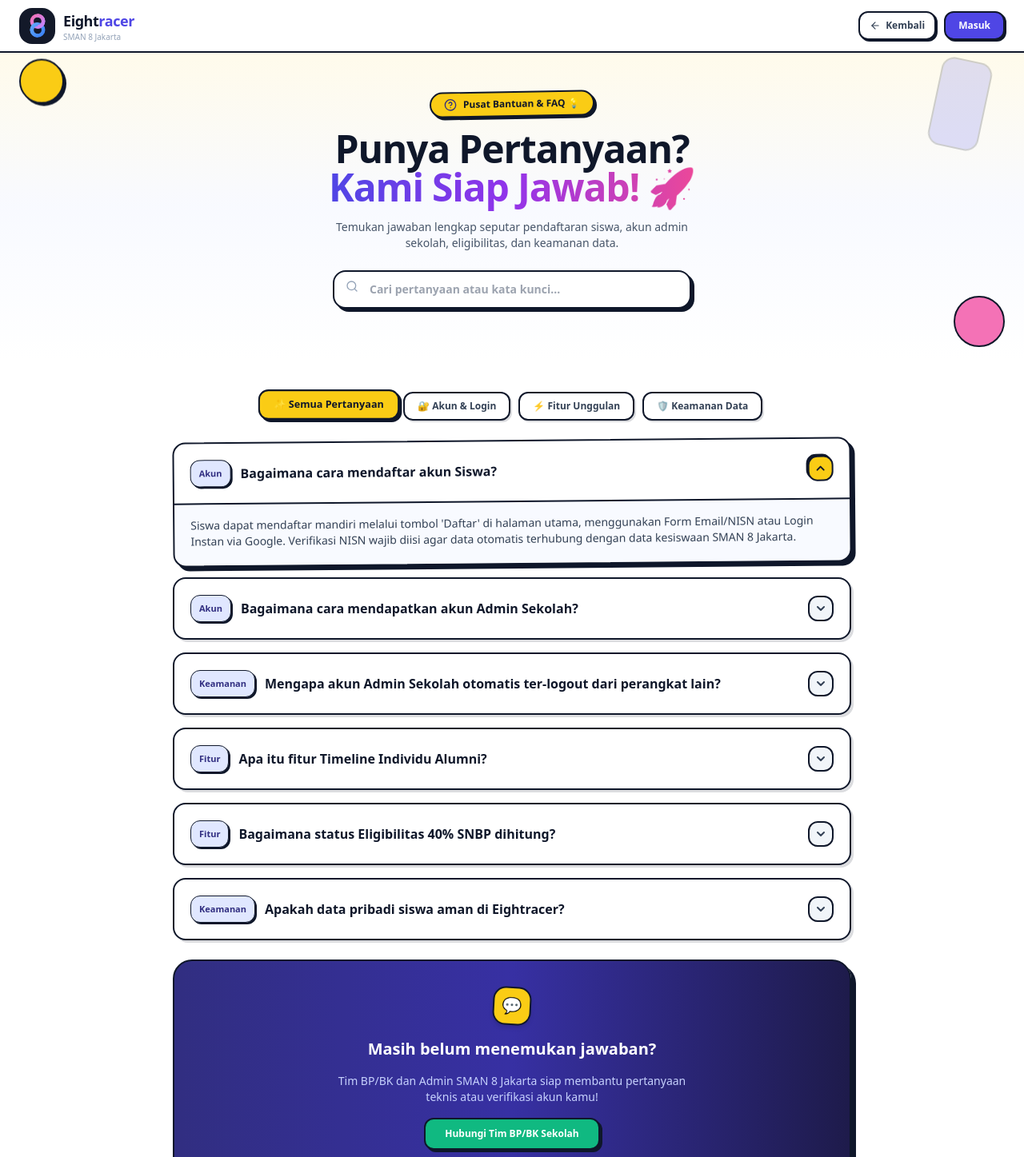
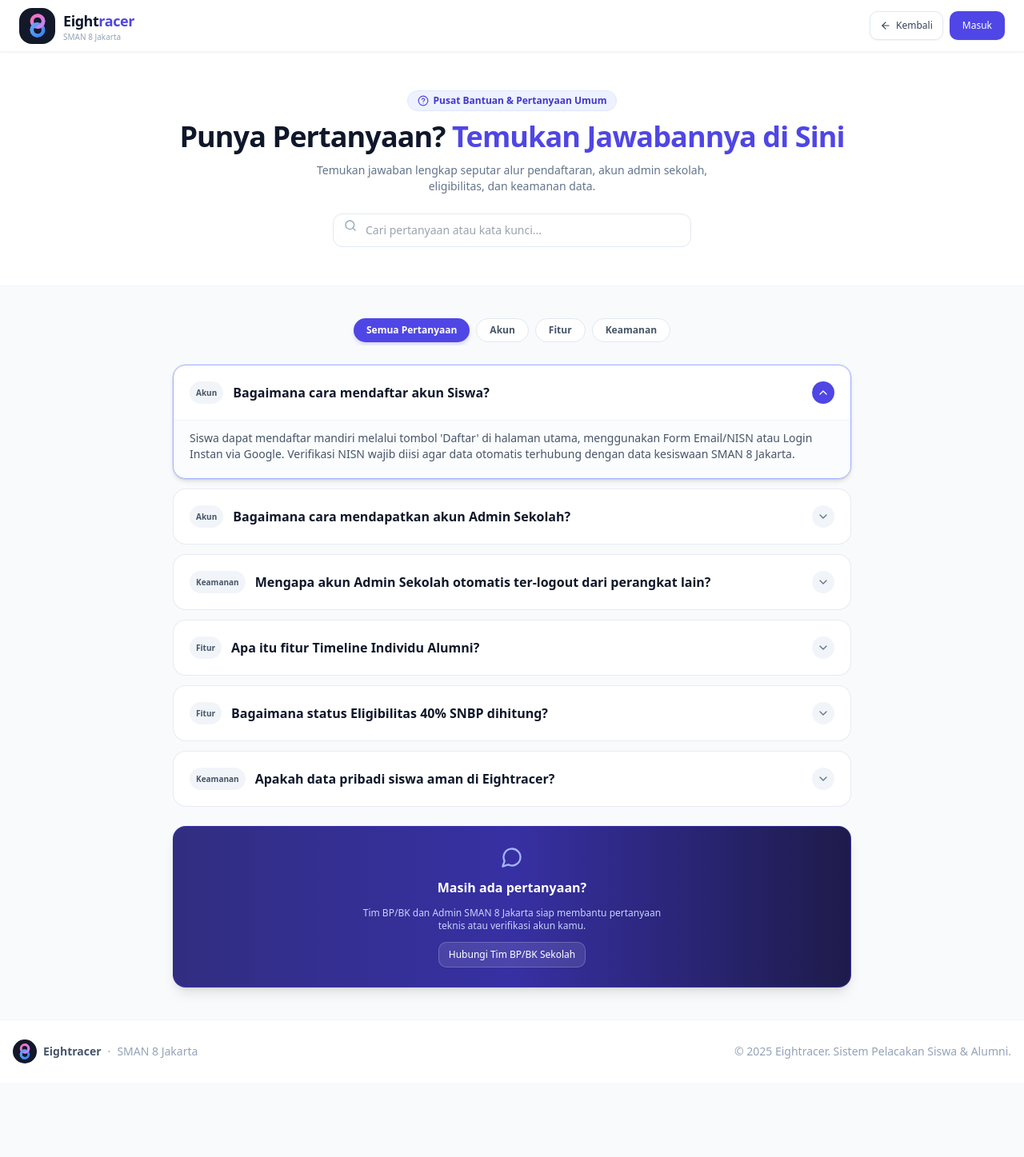
Before and after one commit to ahmadrofiussuud/eightracer, a Next.js app: page /faq in a window 1280 px wide. Shown: the top 1447 px of the page at 80% size. After the commit the page ends 1354 px from the top, so only its background shows below. Built offline with nearby package versions, Linux system fonts and the light colour scheme.

Commit message:
style: seamlessly align FAQ design system with Eightracer clean indigo rounded aesthetic

```diff
--- a/src/app/faq/page.tsx
+++ b/src/app/faq/page.tsx
@@ -2,8 +2,9 @@
 
 import React, { useState } from "react";
 import Link from "next/link";
-import { Search, ChevronDown, HelpCircle, ArrowLeft, ShieldCheck, Key, GraduationCap, MessageCircle, Sparkles } from "lucide-react";
+import { Search, ChevronDown, HelpCircle, ArrowLeft, ShieldCheck, Key, GraduationCap, MessageCircle } from "lucide-react";
 import { Button } from "@/components/ui/button";
+import { Card, CardHeader, CardTitle, CardContent } from "@/components/ui/card";
 import { EightracerLogo } from "@/components/ui/EightracerLogo";
 
 interface FAQItem {
@@ -18,37 +19,37 @@ const faqData: FAQItem[] = [
     id: "1",
     category: "Akun",
     question: "Bagaimana cara mendaftar akun Siswa?",
-    answer: "Siswa dapat mendaftar mandiri melalui tombol 'Daftar' di halaman utama, menggunakan Form Email/NISN atau Login Instan via Google. Verifikasi NISN wajib diisi agar data otomatis terhubung dengan data kesiswaan SMAN 8 Jakarta.",
+    answer: "Siswa dapat mendaftar mandiri melalui tombol 'Daftar' di halaman utama, menggunakan Form Email/NISN atau Login Instan via Google. Verifikasi NISN wajib diisi agar data otomatis terhubung dengan data kesiswaan SMAN 8 Jakarta."
   },
   {
     id: "2",
     category: "Akun",
     question: "Bagaimana cara mendapatkan akun Admin Sekolah?",
-    answer: "Akun Admin Sekolah bersifat tunggal dan disediakan secara khusus oleh pengelola sekolah (tidak melalui pendaftaran mandiri) demi menjaga privasi & keamanan data sensitif seluruh murid.",
+    answer: "Akun Admin Sekolah bersifat tunggal dan disediakan secara khusus oleh pengelola sekolah (tidak melalui pendaftaran mandiri) demi menjaga privasi & keamanan data sensitif seluruh murid."
   },
   {
     id: "3",
     category: "Keamanan",
     question: "Mengapa akun Admin Sekolah otomatis ter-logout dari perangkat lain?",
-    answer: "Untuk menjaga keamanan data tingkat tinggi, Admin Sekolah menerapkan aturan 'Single Device Login'. Jika akun Admin dibuka di perangkat baru, sesi di perangkat sebelumnya otomatis diakhiri.",
+    answer: "Untuk menjaga keamanan data tingkat tinggi, Admin Sekolah menerapkan aturan 'Single Device Login'. Jika akun Admin dibuka di perangkat baru, sesi di perangkat sebelumnya otomatis diakhiri."
   },
   {
     id: "4",
     category: "Fitur",
     question: "Apa itu fitur Timeline Individu Alumni?",
-    answer: "Timeline Individu adalah fitur unggulan yang menampilkan visualisasi kronologis perjalanan siswa sejak bangku SMA, kelulusan, penerimaan PTN, hingga perkembangan IPK dan status KIP-Kuliah per semester di universitas.",
+    answer: "Timeline Individu adalah fitur unggulan yang menampilkan visualisasi kronologis perjalanan siswa sejak bangku SMA, kelulusan, penerimaan PTN, hingga perkembangan IPK dan status KIP-Kuliah per semester di universitas."
   },
   {
     id: "5",
     category: "Fitur",
     question: "Bagaimana status Eligibilitas 40% SNBP dihitung?",
-    answer: "Eligibilitas dihitung secara otomatis berdasarkan pemeringkatan 40% siswa terbaik (Akreditasi A). Kalkulasi menggabungkan bobot nilai rapor semester 1-5 (75%) dan poin portofolio prestasi lomba (25%).",
+    answer: "Eligibilitas dihitung secara otomatis berdasarkan pemeringkatan 40% siswa terbaik (Akreditasi A). Kalkulasi menggabungkan bobot nilai rapor semester 1-5 (75%) dan poin portofolio prestasi lomba (25%)."
   },
   {
     id: "6",
     category: "Keamanan",
     question: "Apakah data pribadi siswa aman di Eightracer?",
-    answer: "Ya, seluruh data dilindungi dengan kontrol akses berbasis peran (RBAC). Data finansial dan kontak pribadi alumni disembunyikan dari publik/siswa lain dan hanya dapat diakses oleh Admin Sekolah.",
+    answer: "Ya, seluruh data dilindungi dengan kontrol akses berbasis peran (RBAC). Data finansial dan kontak pribadi alumni disembunyikan dari publik/siswa lain dan hanya dapat diakses oleh Admin Sekolah."
   }
 ];
 
@@ -65,9 +66,9 @@ export default function FAQPage() {
   });
 
   return (
-    <div className="min-h-screen bg-white text-slate-800 flex flex-col overflow-x-hidden">
-      {/* Header Navbar */}
-      <header className="sticky top-0 z-30 bg-white border-b-2 border-slate-900 shadow-sm">
+    <div className="min-h-screen bg-slate-50 text-slate-800 flex flex-col overflow-x-hidden">
+      {/* Header */}
+      <header className="sticky top-0 z-30 bg-white border-b border-slate-100 shadow-sm">
         <div className="max-w-7xl mx-auto px-4 sm:px-6 h-16 flex items-center justify-between">
           <Link href="/" className="flex items-center gap-2.5">
             <EightracerLogo size={36} withBackground />
@@ -78,15 +79,14 @@ export default function FAQPage() {
               <span className="text-[10px] text-slate-400 font-medium">SMAN 8 Jakarta</span>
             </div>
           </Link>
-
-          <div className="flex items-center gap-2.5">
+          <div className="flex items-center gap-2">
             <Link href="/">
-              <Button variant="outline" size="sm" className="text-xs border-2 border-slate-900 font-bold gap-1.5 h-9 rounded-xl shadow-[2px_2px_0px_0px_rgba(15,23,42,1)]">
+              <Button variant="outline" size="sm" className="text-xs border-slate-200 gap-1.5 h-9">
                 <ArrowLeft className="w-3.5 h-3.5" /> Kembali
               </Button>
             </Link>
             <Link href="/login">
-              <Button size="sm" className="bg-indigo-600 hover:bg-indigo-700 text-white font-bold text-xs h-9 px-4 rounded-xl border-2 border-slate-900 shadow-[2px_2px_0px_0px_rgba(15,23,42,1)]">
+              <Button size="sm" className="bg-indigo-600 hover:bg-indigo-700 text-white text-xs h-9 px-4">
                 Masuk
               </Button>
             </Link>
@@ -94,102 +94,85 @@ export default function FAQPage() {
         </div>
       </header>
 
-      {/* Hero FAQ Section */}
-      <section className="relative bg-gradient-to-b from-amber-50 via-indigo-50/40 to-white pt-12 pb-16 overflow-hidden">
-        {/* Playful Floating Shapes */}
-        <div className="absolute top-4 left-6 w-14 h-14 rounded-full bg-yellow-400 border-2 border-slate-900 shadow-[3px_3px_0px_0px_rgba(15,23,42,1)] animate-bounce pointer-events-none" style={{ animationDuration: "3.5s" }} />
-        <div className="absolute top-2 right-12 w-16 h-28 rounded-2xl bg-indigo-500 border-2 border-slate-900 rotate-12 opacity-20 pointer-events-none" />
-        <div className="absolute bottom-4 right-6 w-16 h-16 rounded-full bg-pink-400 border-2 border-slate-900 pointer-events-none" />
-
-        <div className="max-w-4xl mx-auto px-4 sm:px-6 text-center relative z-10 space-y-4">
-          <span className="inline-flex items-center gap-2 text-xs font-black text-slate-900 bg-yellow-400 border-2 border-slate-900 rounded-full px-4 py-1.5 shadow-[3px_3px_0px_0px_rgba(15,23,42,1)] -rotate-1">
-            <HelpCircle className="w-4 h-4 text-indigo-900" /> Pusat Bantuan & FAQ 💡
+      {/* Hero Section */}
+      <section className="bg-white border-b border-slate-100 py-12 relative overflow-hidden">
+        <div className="max-w-4xl mx-auto px-4 sm:px-6 text-center space-y-3 relative z-10">
+          <span className="inline-flex items-center gap-1.5 px-3 py-1 rounded-full bg-indigo-50 border border-indigo-100 text-indigo-700 text-xs font-semibold">
+            <HelpCircle className="w-3.5 h-3.5 text-indigo-600" /> Pusat Bantuan & Pertanyaan Umum
           </span>
-
-          <h1 className="text-3xl sm:text-5xl font-black text-slate-900 tracking-tight leading-tight">
-            Punya Pertanyaan? <br />
-            <span className="bg-gradient-to-r from-indigo-600 via-purple-600 to-pink-500 bg-clip-text text-transparent font-black">
-              Kami Siap Jawab! 🚀
-            </span>
+          <h1 className="text-3xl sm:text-4xl font-extrabold text-slate-900 tracking-tight">
+            Punya Pertanyaan? <span className="text-indigo-600">Temukan Jawabannya di Sini</span>
           </h1>
-
-          <p className="text-xs sm:text-sm font-medium text-slate-600 max-w-md mx-auto">
-            Temukan jawaban lengkap seputar pendaftaran siswa, akun admin sekolah, eligibilitas, dan keamanan data.
+          <p className="text-xs sm:text-sm text-slate-500 max-w-lg mx-auto leading-relaxed">
+            Temukan jawaban lengkap seputar alur pendaftaran, akun admin sekolah, eligibilitas, dan keamanan data.
           </p>
 
           {/* Search Bar */}
-          <div className="relative max-w-md mx-auto pt-2">
-            <Search className="absolute left-4 top-1/2 -translate-y-1/2 w-4 h-4 text-slate-400" />
+          <div className="relative max-w-md mx-auto pt-3">
+            <Search className="absolute left-3.5 top-1/2 -translate-y-1/2 w-4 h-4 text-slate-400" />
             <input
               type="text"
               value={searchQuery}
               onChange={(e) => setSearchQuery(e.target.value)}
               placeholder="Cari pertanyaan atau kata kunci..."
-              className="w-full pl-11 pr-4 py-3 text-xs sm:text-sm font-bold bg-white border-2 border-slate-900 rounded-2xl shadow-[4px_4px_0px_0px_rgba(15,23,42,1)] focus:outline-none focus:ring-2 focus:ring-indigo-500"
+              className="w-full pl-10 pr-4 py-2.5 text-xs sm:text-sm bg-white border border-slate-200 rounded-xl shadow-xs focus:outline-none focus:ring-2 focus:ring-indigo-500/20 focus:border-indigo-500"
             />
           </div>
         </div>
       </section>
 
-      {/* Main Accordion Content */}
       <main className="flex-1 max-w-4xl w-full mx-auto px-4 sm:px-6 py-10 space-y-6">
-        {/* Category Filter Pills */}
-        <div className="flex flex-wrap justify-center gap-2.5">
-          {[
-            { id: "ALL", label: "✨ Semua Pertanyaan" },
-            { id: "Akun", label: "🔐 Akun & Login" },
-            { id: "Fitur", label: "⚡ Fitur Unggulan" },
-            { id: "Keamanan", label: "🛡️ Keamanan Data" },
-          ].map((c) => (
+        {/* Category Tabs */}
+        <div className="flex justify-center gap-2 overflow-x-auto pb-1">
+          {["ALL", "Akun", "Fitur", "Keamanan"].map((cat) => (
             <button
-              key={c.id}
-              onClick={() => setSelectedCategory(c.id)}
-              className={`px-4 py-2 rounded-xl text-xs font-black border-2 border-slate-900 transition-all duration-150 cursor-pointer ${
-                selectedCategory === c.id
-                  ? "bg-yellow-400 text-slate-900 shadow-[3px_3px_0px_0px_rgba(15,23,42,1)] -translate-y-0.5 scale-105"
-                  : "bg-white text-slate-700 hover:bg-slate-100 shadow-[2px_2px_0px_0px_rgba(15,23,42,0.15)]"
+              key={cat}
+              onClick={() => setSelectedCategory(cat)}
+              className={`px-4 py-1.5 rounded-full text-xs font-semibold transition-all cursor-pointer ${
+                selectedCategory === cat
+                  ? "bg-indigo-600 text-white shadow-md shadow-indigo-500/20"
+                  : "bg-white text-slate-600 hover:bg-slate-100 border border-slate-200 shadow-2xs"
               }`}
             >
-              {c.label}
+              {cat === "ALL" ? "Semua Pertanyaan" : cat}
             </button>
           ))}
         </div>
 
-        {/* Accordion Cards */}
-        <div className="space-y-4">
+        {/* FAQ Accordion List */}
+        <div className="space-y-3">
           {filteredFaqs.length === 0 ? (
-            <div className="p-12 text-center text-slate-500 text-xs font-bold bg-slate-50 rounded-2xl border-2 border-slate-900 shadow-[3px_3px_0px_0px_rgba(15,23,42,1)]">
-              Tidak ada pertanyaan yang cocok dengan pencarian Anda.
-            </div>
+            <Card className="p-8 text-center text-slate-400 text-xs">
+              Tidak ada pertanyaan yang sesuai dengan pencarian.
+            </Card>
           ) : (
             filteredFaqs.map((faq) => {
               const isOpen = openId === faq.id;
               return (
                 <div
                   key={faq.id}
-                  className={`rounded-2xl border-2 border-slate-900 transition-all duration-200 overflow-hidden ${
+                  className={`rounded-2xl border transition-all duration-200 overflow-hidden bg-white ${
                     isOpen
-                      ? "bg-white shadow-[5px_5px_0px_0px_rgba(15,23,42,1)] rotate-[-0.5deg]"
-                      : "bg-white hover:bg-slate-50/80 shadow-[3px_3px_0px_0px_rgba(15,23,42,0.15)] hover:shadow-[4px_4px_0px_0px_rgba(15,23,42,1)]"
+                      ? "border-indigo-300 shadow-md ring-1 ring-indigo-500/10"
+                      : "border-slate-200/80 hover:border-indigo-200 shadow-xs hover:shadow-sm"
                   }`}
                 >
                   <button
                     onClick={() => setOpenId(isOpen ? null : faq.id)}
-                    className="w-full p-5 text-left flex items-center justify-between gap-4 font-black text-slate-900 text-sm sm:text-base cursor-pointer"
+                    className="w-full p-4 sm:p-5 text-left flex items-center justify-between gap-4 font-bold text-slate-900 text-sm sm:text-base cursor-pointer"
                   >
                     <div className="flex items-center gap-3">
-                      <span className="px-2.5 py-1 text-[11px] font-black rounded-lg border border-slate-900 bg-indigo-100 text-indigo-900 shadow-[2px_2px_0px_0px_rgba(15,23,42,1)]">
+                      <span className="px-2 py-0.5 text-[10px] font-semibold rounded-full bg-slate-100 text-slate-600">
                         {faq.category}
                       </span>
                       <span>{faq.question}</span>
                     </div>
-                    <div className={`w-8 h-8 rounded-xl border-2 border-slate-900 flex items-center justify-center font-black transition-transform ${isOpen ? "bg-yellow-400 text-slate-900 rotate-180 shadow-[2px_2px_0px_0px_rgba(15,23,42,1)]" : "bg-slate-100 text-slate-700"}`}>
-                      <ChevronDown className="w-4 h-4 stroke-[3]" />
+                    <div className={`w-7 h-7 rounded-full flex items-center justify-center transition-transform ${isOpen ? "bg-indigo-600 text-white rotate-180" : "bg-slate-100 text-slate-500"}`}>
+                      <ChevronDown className="w-4 h-4" />
                     </div>
                   </button>
-
                   {isOpen && (
-                    <div className="px-5 pb-5 text-xs sm:text-sm text-slate-700 font-medium leading-relaxed border-t-2 border-slate-900 bg-indigo-50/40 pt-4">
+                    <div className="px-5 pb-5 text-xs sm:text-sm text-slate-600 leading-relaxed border-t border-slate-100 bg-slate-50/50 pt-3">
                       {faq.answer}
                     </div>
                   )}
@@ -199,27 +182,25 @@ export default function FAQPage() {
           )}
         </div>
 
-        {/* Fun Contact Banner */}
-        <div className="p-8 bg-gradient-to-r from-indigo-900 via-indigo-800 to-indigo-950 text-white text-center space-y-4 rounded-3xl border-2 border-slate-900 shadow-[6px_6px_0px_0px_rgba(15,23,42,1)] relative overflow-hidden">
-          <div className="w-12 h-12 rounded-2xl bg-yellow-400 text-slate-900 flex items-center justify-center mx-auto font-black text-xl shadow-md rotate-3 border-2 border-slate-900">
-            💬
-          </div>
-          <h3 className="font-black text-xl">Masih belum menemukan jawaban?</h3>
-          <p className="text-xs sm:text-sm text-indigo-200 max-w-md mx-auto">
-            Tim BP/BK dan Admin SMAN 8 Jakarta siap membantu pertanyaan teknis atau verifikasi akun kamu!
+        {/* Contact CTA */}
+        <Card className="p-6 bg-gradient-to-r from-indigo-900 via-indigo-800 to-indigo-950 text-white text-center space-y-3 rounded-2xl shadow-lg border border-indigo-700/50">
+          <MessageCircle className="w-7 h-7 text-indigo-300 mx-auto" />
+          <h3 className="font-bold text-base">Masih ada pertanyaan?</h3>
+          <p className="text-xs text-indigo-200 max-w-sm mx-auto">
+            Tim BP/BK dan Admin SMAN 8 Jakarta siap membantu pertanyaan teknis atau verifikasi akun kamu.
           </p>
-          <Button className="bg-emerald-500 hover:bg-emerald-600 text-white font-black text-xs h-10 px-6 rounded-xl border-2 border-slate-900 shadow-[3px_3px_0px_0px_rgba(15,23,42,1)] gap-2">
+          <Button variant="outline" size="sm" className="bg-white/10 hover:bg-white/20 border-white/20 text-white text-xs">
             Hubungi Tim BP/BK Sekolah
           </Button>
-        </div>
+        </Card>
       </main>
 
       {/* Footer */}
-      <footer className="border-t-2 border-slate-900 bg-white py-6">
-        <div className="max-w-7xl mx-auto px-4 flex flex-col sm:flex-row items-center justify-between gap-3 text-sm text-slate-500 font-semibold">
+      <footer className="border-t border-slate-100 bg-white py-6">
+        <div className="max-w-7xl mx-auto px-4 flex flex-col sm:flex-row items-center justify-between gap-3 text-sm text-slate-400">
           <div className="flex items-center gap-2">
             <EightracerLogo size={24} withBackground />
-            <span className="font-bold text-slate-800">Eightracer</span>
+            <span className="font-semibold text-slate-600">Eightracer</span>
             <span>·</span>
             <span>SMAN 8 Jakarta</span>
           </div>
--- a/src/app/page.tsx
+++ b/src/app/page.tsx
@@ -325,44 +325,40 @@ export default function LandingPage() {
         </div>
       </section>
 
-      {/* ── FUN & VIBRANT FAQ SECTION ── */}
-      <section id="faq" className="py-20 bg-gradient-to-b from-amber-50/80 via-indigo-50/30 to-white relative overflow-hidden">
-        {/* Playful Floating Shapes */}
-        <div className="absolute top-8 left-6 w-14 h-14 rounded-full bg-yellow-400 border-2 border-slate-900 shadow-[3px_3px_0px_0px_rgba(15,23,42,1)] animate-bounce pointer-events-none" style={{ animationDuration: '3.5s' }} />
-        <div className="absolute bottom-10 right-8 w-20 h-20 rounded-2xl bg-indigo-500 border-2 border-slate-900 rotate-12 shadow-[4px_4px_0px_0px_rgba(15,23,42,1)] opacity-20 pointer-events-none" />
-        <div className="absolute top-1/3 right-4 w-8 h-8 rounded-full bg-pink-400 border-2 border-slate-900 pointer-events-none" />
+      {/* ── FAQ SECTION ── */}
+      <section id="faq" className="py-20 bg-slate-50/70 relative overflow-hidden">
+        {/* Soft decorative background glows */}
+        <div className="absolute top-10 left-1/4 w-72 h-72 rounded-full bg-indigo-200/30 blur-3xl pointer-events-none" />
+        <div className="absolute bottom-10 right-1/4 w-72 h-72 rounded-full bg-yellow-200/30 blur-3xl pointer-events-none" />
 
         <div className="max-w-4xl mx-auto px-4 sm:px-6 relative z-10">
-          <div className="text-center mb-10">
-            <span className="inline-flex items-center gap-2 text-xs font-black text-slate-900 bg-yellow-400 border-2 border-slate-900 rounded-full px-4 py-1.5 mb-4 shadow-[3px_3px_0px_0px_rgba(15,23,42,1)] -rotate-1">
-              <HelpCircle className="w-4 h-4 text-indigo-900" /> FAQ & Pusat Bantuan 💡
+          <div className="text-center mb-12">
+            <span className="inline-flex items-center gap-1.5 text-xs font-bold text-indigo-700 bg-indigo-50 border border-indigo-100 rounded-full px-3.5 py-1.5 mb-3 shadow-2xs">
+              <HelpCircle className="w-3.5 h-3.5 text-indigo-600" /> Pertanyaan Umum (FAQ)
             </span>
-            <h2 className="text-3xl sm:text-4xl font-black text-slate-900 tracking-tight">
-              Ada Pertanyaan? <br />
-              <span className="bg-gradient-to-r from-indigo-600 via-purple-600 to-pink-500 bg-clip-text text-transparent font-black">
-                Kami Siap Jawab! 🚀
-              </span>
+            <h2 className="text-3xl md:text-4xl font-extrabold text-slate-900 tracking-tight">
+              Punya Pertanyaan? <span className="text-indigo-600">Temukan Jawabannya</span>
             </h2>
-            <p className="text-xs sm:text-sm font-medium text-slate-600 mt-2 max-w-md mx-auto">
-              Jawaban ringkas dan jelas untuk semua pertanyaan tentang pendaftaran, akun admin, dan fitur Eightracer.
+            <p className="text-xs sm:text-sm text-slate-500 mt-2 max-w-md mx-auto leading-relaxed">
+              Jawaban ringkas dan jelas seputar alur pendaftaran, akun admin sekolah, eligibilitas, dan keamanan data.
             </p>
           </div>
 
           {/* Category Filter Pills */}
-          <div className="flex flex-wrap justify-center gap-2.5 mb-8">
+          <div className="flex flex-wrap justify-center gap-2 mb-8">
             {[
-              { id: "ALL", label: "✨ Semua Pertanyaan" },
-              { id: "Akun", label: "🔐 Akun & Login" },
-              { id: "Fitur", label: "⚡ Fitur Unggulan" },
-              { id: "Keamanan", label: "🛡️ Keamanan Data" },
+              { id: "ALL", label: "Semua Pertanyaan" },
+              { id: "Akun", label: "Akun & Login" },
+              { id: "Fitur", label: "Fitur Unggulan" },
+              { id: "Keamanan", label: "Keamanan Data" },
             ].map((c) => (
               <button
                 key={c.id}
                 onClick={() => setFaqFilter(c.id)}
-                className={`px-4 py-2 rounded-xl text-xs font-black border-2 border-slate-900 transition-all duration-150 cursor-pointer ${
+                className={`px-4 py-2 rounded-full text-xs font-semibold transition-all cursor-pointer ${
                   faqFilter === c.id
-                    ? "bg-yellow-400 text-slate-900 shadow-[3px_3px_0px_0px_rgba(15,23,42,1)] -translate-y-0.5 scale-105"
-                    : "bg-white text-slate-700 hover:bg-slate-100 shadow-[2px_2px_0px_0px_rgba(15,23,42,0.15)]"
+                    ? "bg-indigo-600 text-white shadow-md shadow-indigo-500/20"
+                    : "bg-white text-slate-600 hover:bg-slate-100 border border-slate-200 shadow-2xs"
                 }`}
               >
                 {c.label}
@@ -371,35 +367,35 @@ export default function LandingPage() {
           </div>
 
           {/* FAQ Accordion List */}
-          <div className="space-y-4">
+          <div className="space-y-3.5">
             {filteredFaqs.map((faq, idx) => {
               const isOpen = openFaq === idx;
               return (
                 <div
                   key={idx}
-                  className={`rounded-2xl border-2 border-slate-900 transition-all duration-200 overflow-hidden ${
+                  className={`rounded-2xl border transition-all duration-200 overflow-hidden bg-white ${
                     isOpen
-                      ? "bg-white shadow-[5px_5px_0px_0px_rgba(15,23,42,1)] rotate-[-0.5deg]"
-                      : "bg-white hover:bg-slate-50/80 shadow-[3px_3px_0px_0px_rgba(15,23,42,0.15)] hover:shadow-[4px_4px_0px_0px_rgba(15,23,42,1)]"
+                      ? "border-indigo-300 shadow-md ring-1 ring-indigo-500/10"
+                      : "border-slate-200/80 hover:border-indigo-200 shadow-xs hover:shadow-sm"
                   }`}
                 >
                   <button
                     onClick={() => setOpenFaq(isOpen ? null : idx)}
-                    className="w-full p-5 text-left flex items-center justify-between gap-4 font-black text-slate-900 text-sm sm:text-base cursor-pointer"
+                    className="w-full p-5 text-left flex items-center justify-between gap-4 font-bold text-slate-900 text-sm sm:text-base cursor-pointer"
                   >
                     <div className="flex items-center gap-3">
-                      <span className="px-2.5 py-1 text-[11px] font-black rounded-lg border border-slate-900 bg-indigo-100 text-indigo-900 shadow-[2px_2px_0px_0px_rgba(15,23,42,1)]">
+                      <span className="px-2.5 py-1 text-[11px] font-semibold rounded-full bg-slate-100 text-slate-700">
                         {faq.cat}
                       </span>
                       <span>{faq.q}</span>
                     </div>
-                    <div className={`w-8 h-8 rounded-xl border-2 border-slate-900 flex items-center justify-center font-black transition-transform ${isOpen ? "bg-yellow-400 text-slate-900 rotate-180 shadow-[2px_2px_0px_0px_rgba(15,23,42,1)]" : "bg-slate-100 text-slate-700"}`}>
-                      <ChevronDown className="w-4 h-4 stroke-[3]" />
+                    <div className={`w-7 h-7 rounded-full flex items-center justify-center transition-transform ${isOpen ? "bg-indigo-600 text-white rotate-180" : "bg-slate-100 text-slate-500"}`}>
+                      <ChevronDown className="w-4 h-4" />
                     </div>
                   </button>
 
                   {isOpen && (
-                    <div className="px-5 pb-5 text-xs sm:text-sm text-slate-700 font-medium leading-relaxed border-t-2 border-slate-900 bg-indigo-50/40 pt-4">
+                    <div className="px-5 pb-5 text-xs sm:text-sm text-slate-600 leading-relaxed border-t border-slate-100 bg-slate-50/50 pt-3">
                       {faq.a}
                     </div>
                   )}
```
